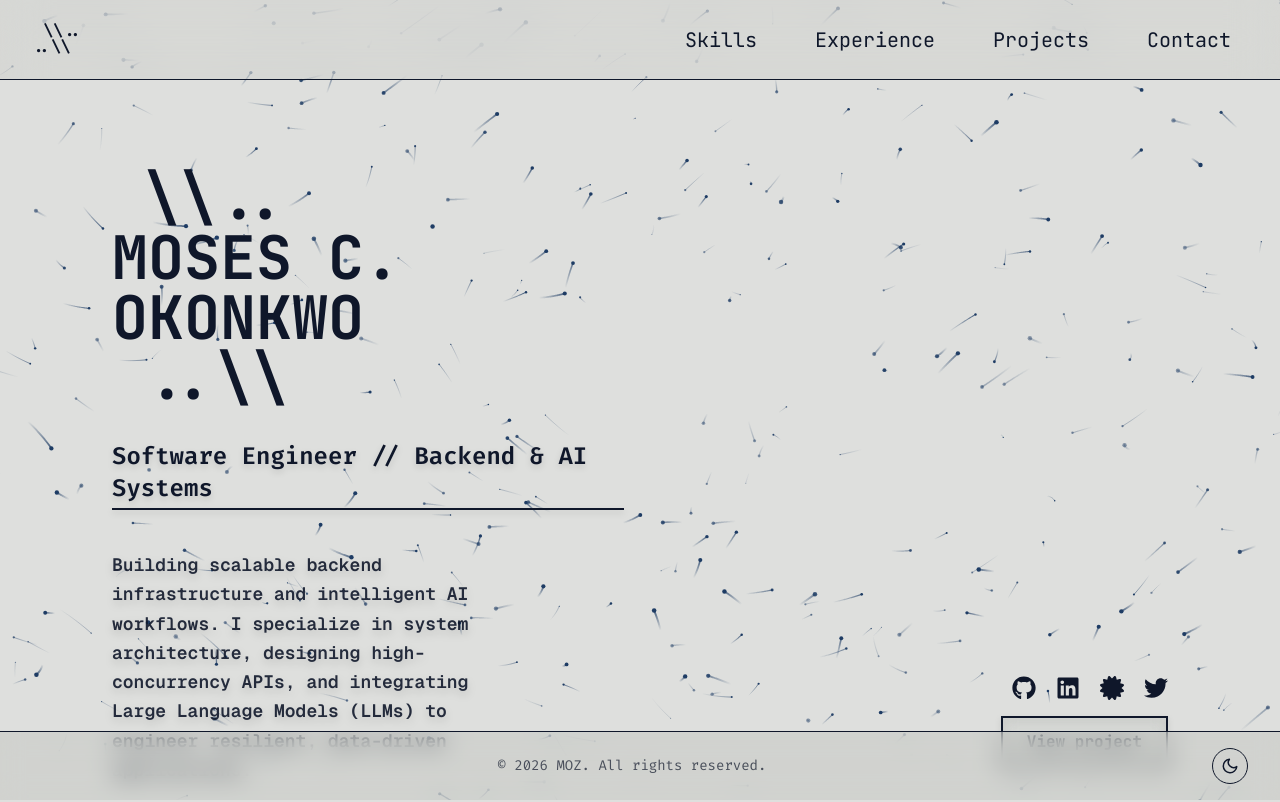
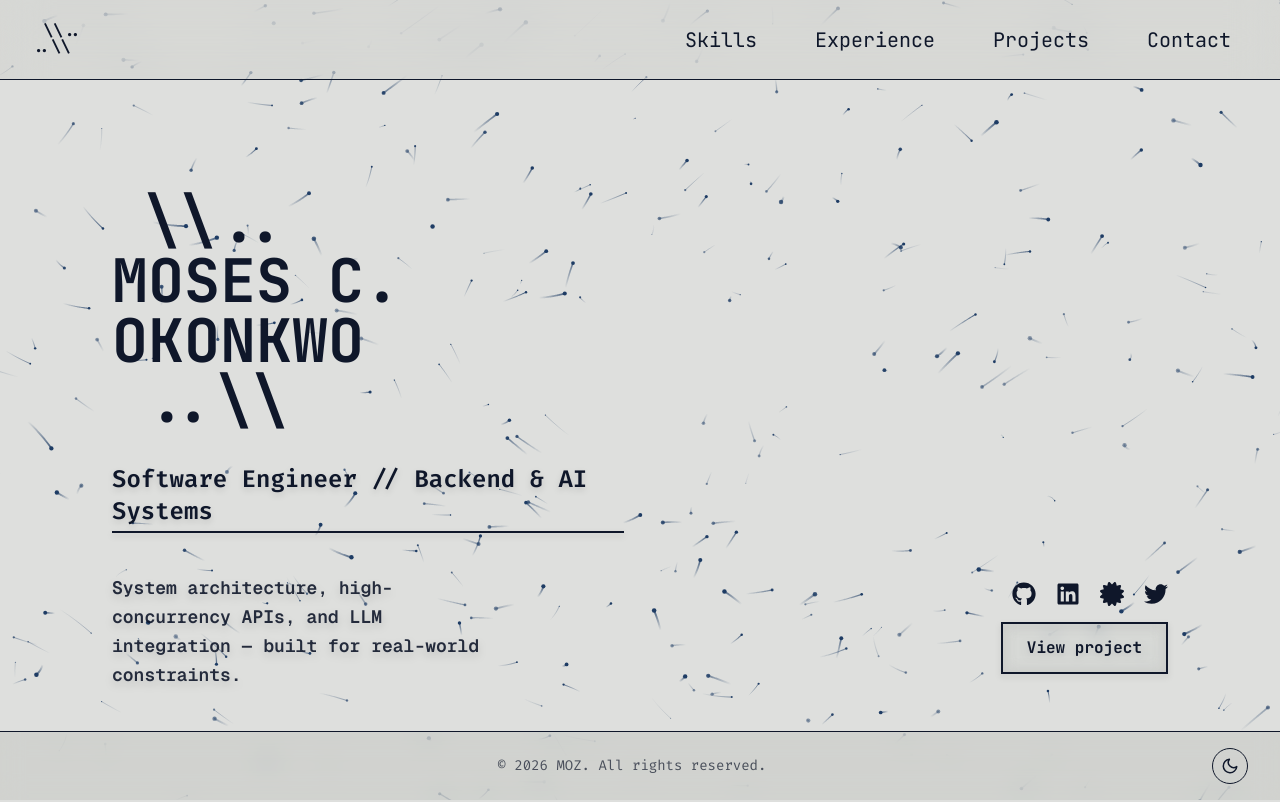
Before and after one commit to moses-Dera/moses-portfolio, a Next.js app: page / in a window 1280 px wide. Shown: the top 802 px of the page. Built offline with nearby package versions, Linux system fonts and the light colour scheme; no server answers; the database is empty.

Commit message:
refactor: update DecryptedText props and condense hero section professional summary

```diff
--- a/components/HeroSection.tsx
+++ b/components/HeroSection.tsx
@@ -14,7 +14,7 @@ export default function HeroSection(){
       <div className="flex-1 flex flex-col justify-center items-start gap-4 relative z-10">
         <div className="flex flex-col text-3xl sm:text-5xl md:text-6xl font-extrabold font-jetbrains text-foreground">
           <div className="ml-8 text-accent">{"\\\\.."}</div>
-          <DecryptedText text="MOSES C. OKONKWO" delay={500} speed={40} maxIterations={15} />
+          <DecryptedText text="MOSES C. OKONKWO" delay={500} speed={40} revealPerTick={0.8} />
           <div className="ml-8 text-accent">{"..\\\\"}</div>
         </div>
 
@@ -23,8 +23,7 @@ export default function HeroSection(){
         </div>
 
         <p className="font-mono text-base md:text-lg w-full lg:w-3/4 text-foreground/90 font-semibold leading-relaxed mt-6 drop-shadow-lg">
-          Building scalable backend infrastructure and intelligent AI workflows. I specialize in system architecture, designing high-concurrency APIs, and integrating Large Language Models (LLMs) to engineer resilient, data-driven applications.
-        </p>
+          System architecture, high-concurrency APIs, and LLM integration — built for real-world constraints.</p>
       </div>
 
       {/* RIGHT COLUMN: Socials and Button (Bottom Right) */}
```
